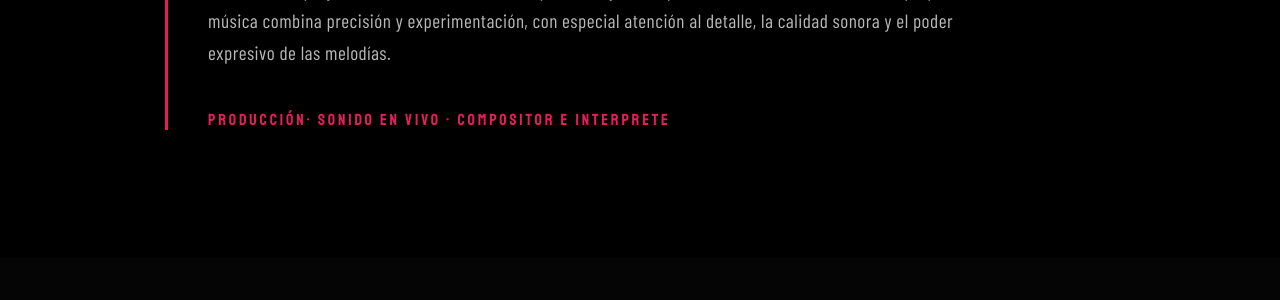
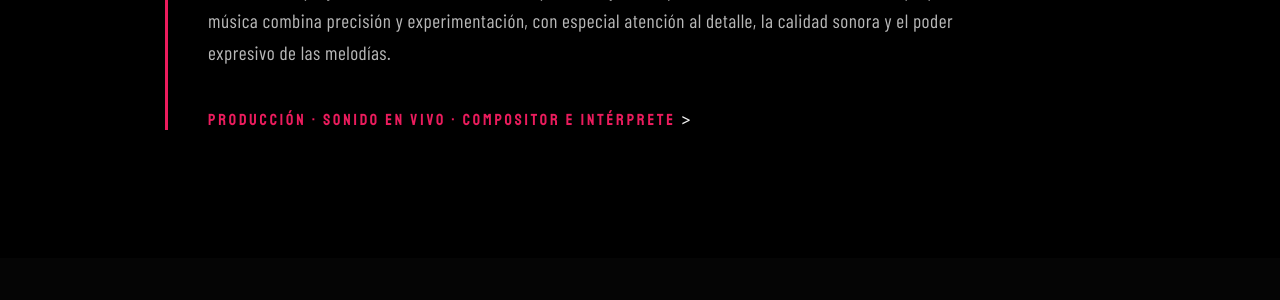
Before and after one commit to W4VZEN/w4vzen.github.io, a Jekyll site: the page built from index.html, in a window 1280 px wide and 900 px high, scrolled down 1353 px. Shown: the part 151-451 px from the top of the window. Built offline with Jekyll 4.4.1, drawn with Linux system fonts in a browser that asks for light colours; some web fonts are replaced; comment, search, counter and statistics services are not loaded.

Commit message:
Update index.html

```diff
--- a/index.html
+++ b/index.html
@@ -108,7 +108,10 @@ description: W4VZEN es un artista de música urbana. Escuchá lanzamientos ofici
 	  Su música combina precisión y experimentación, con especial atención al detalle, la calidad sonora y el poder expresivo de las melodías.
     </p>
 
-    <span class="bio-signature">PRODUCCIÓN· SONIDO EN VIVO · COMPOSITOR E INTERPRETE</span>
+   <span class="bio-signature">
+      PRODUCCIÓN · SONIDO EN VIVO · COMPOSITOR E INTÉRPRETE
+   </span>
+>
 
   </div>
 
```
